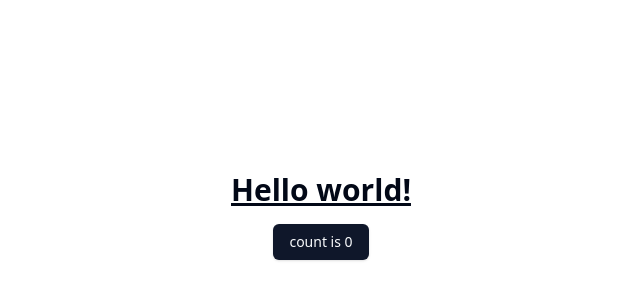
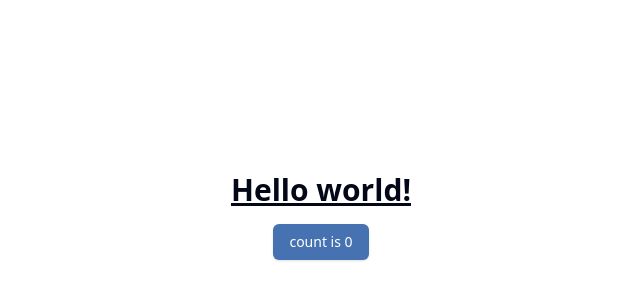
Before and after one commit to luis-keny/template-mv-goodhope, a Vue app: page / in a window 1280 px wide. Shown: the part 184-484 px from the top of the page, without its empty margins (319-959 px from the left). Built offline with nearby package versions, Linux system fonts and the light colour scheme.

Commit message:
style: add color palettes

```diff
--- a/src/style.css
+++ b/src/style.css
@@ -10,10 +10,10 @@
     --card-foreground: 222.2 84% 4.9%;
     --popover: 0 0% 100%;
     --popover-foreground: 222.2 84% 4.9%;
-    --primary: 222.2 47.4% 11.2%;
-    --primary-foreground: 210 40% 98%;
-    --secondary: 210 40% 96.1%;
-    --secondary-foreground: 222.2 47.4% 11.2%;
+    --primary: 216 47% 48%; /* Pantone 7684C - #4672b1 */
+    --primary-foreground: 0 0% 100%;
+    --secondary: 199 93% 49%; /* Pantone Process Blue C - #0ca4eb */
+    --secondary-foreground: 0 0% 100%;
     --muted: 210 40% 96.1%;
     --muted-foreground: 215.4 16.3% 46.9%;
     --accent: 210 40% 96.1%;
@@ -37,10 +37,10 @@
     --card-foreground: 210 40% 98%;
     --popover: 222.2 84% 4.9%;
     --popover-foreground: 210 40% 98%;
-    --primary: 210 40% 98%;
-    --primary-foreground: 222.2 47.4% 11.2%;
-    --secondary: 217.2 32.6% 17.5%;
-    --secondary-foreground: 210 40% 98%;
+    --primary: 216 47% 48%; /* Pantone 7684C - #4672b1 */
+    --primary-foreground: 0 0% 100%;
+    --secondary: 199 93% 49%; /* Pantone Process Blue C - #0ca4eb */
+    --secondary-foreground: 0 0% 100%;
     --muted: 217.2 32.6% 17.5%;
     --muted-foreground: 215 20.2% 65.1%;
     --accent: 217.2 32.6% 17.5%;
--- a/tailwind.config.js
+++ b/tailwind.config.js
@@ -23,13 +23,50 @@ export default {
 					DEFAULT: 'hsl(var(--popover))',
 					foreground: 'hsl(var(--popover-foreground))'
 				},
-  			primary: {
-  				DEFAULT: 'hsl(var(--primary))',
-  				foreground: 'hsl(var(--primary-foreground))'
+				primary: { /* Pantone 7684C */
+					'50': '#f4f6fb',
+					'100': '#e8ecf6',
+					'200': '#cbd8ec',
+					'300': '#9db5dc',
+					'400': '#698fc7',
+					'500': '#4672b1',
+					'600': '#375d9c',
+					'700': '#2b4779',
+					'800': '#273d65',
+					'900': '#253555',
+					'950': '#192338',
+					DEFAULT: '#4672b1',
+					foreground: '#ffffff'
 				},
-  			secondary: {
-  				DEFAULT: 'hsl(var(--secondary))',
-  				foreground: 'hsl(var(--secondary-foreground))'
+				secondary: { /* Pantone Process Blue C */
+					'50': '#f0f9ff',
+					'100': '#e0f2fe',
+					'200': '#b9e5fe',
+					'300': '#7cd2fd',
+					'400': '#36bcfa',
+					'500': '#0ca4eb',
+					'600': '#0082c8',
+					'700': '#0167a3',
+					'800': '#065886',
+					'900': '#0b496f',
+					'950': '#072e4a',
+					DEFAULT: '#0ca4eb',
+					foreground: '#ffffff'
+				},
+				tertiary: { /* Pantone 319 C */
+					'50': '#eefdfd',
+					'100': '#d3f9fa',
+					'200': '#adf2f4',
+					'300': '#75e6eb',
+					'400': '#26cad3',
+					'500': '#1ab5c0',
+					'600': '#1892a2',
+					'700': '#1a7684',
+					'800': '#1e5f6c',
+					'900': '#1d505c',
+					'950': '#0e353e',
+					DEFAULT: '#1ab5c0',
+					foreground: '#ffffff'
 				},
 				muted: {
 					DEFAULT: 'hsl(var(--muted))',
```
Lines whose indentation alone changed are shown as unchanged.
